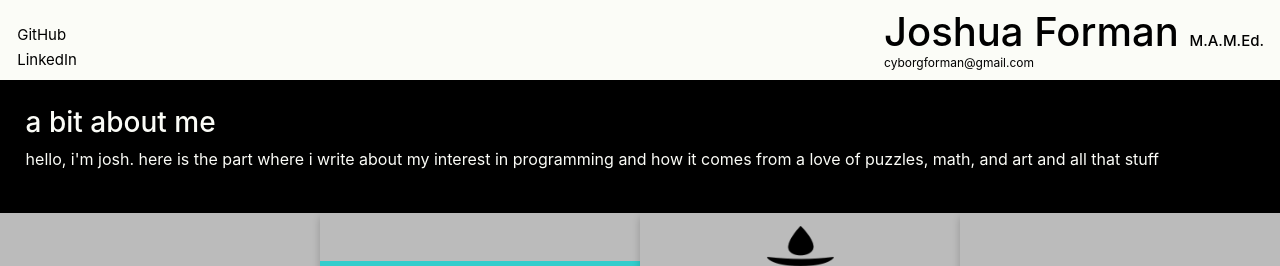
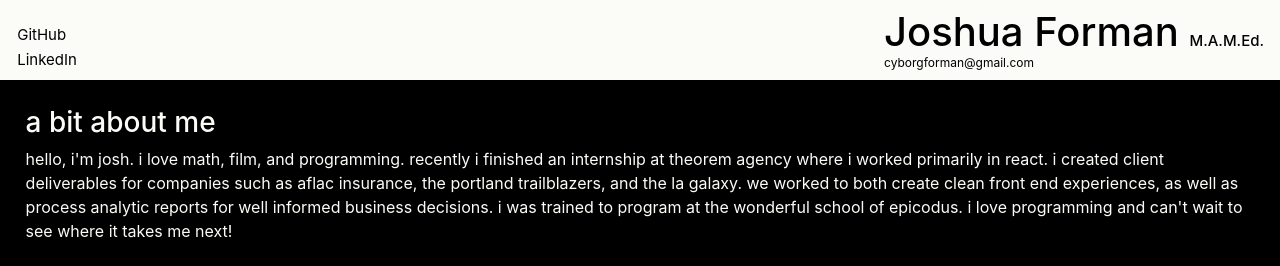
Before and after one commit to JPForman/portfolio, a website: page index.html in a window 1280 px wide. Shown: the top 266 px of the page. Drawn offline with nearby package versions, Linux system fonts and the light colour scheme.

Commit message:
update bio

```diff
--- a/index.html
+++ b/index.html
@@ -27,7 +27,7 @@
 
     <div class='statement'>
       <h3>a bit about me</h3>
-      <p>hello, i'm josh. here is the part where i write about my interest in programming and how it comes from a love of puzzles, math, and art and all that stuff</p>
+      <p>hello, i'm josh. i love math, film, and programming. recently i finished an internship at theorem agency where i worked primarily in react. i created client deliverables for companies such as aflac insurance, the portland trailblazers, and the la galaxy. we worked to both create clean front end experiences, as well as process analytic reports for well informed business decisions. i was trained to program at the wonderful school of epicodus. i love programming and can't wait to see where it takes me next!</p>
     </div>
 
     <div class='flipCards'>
```
